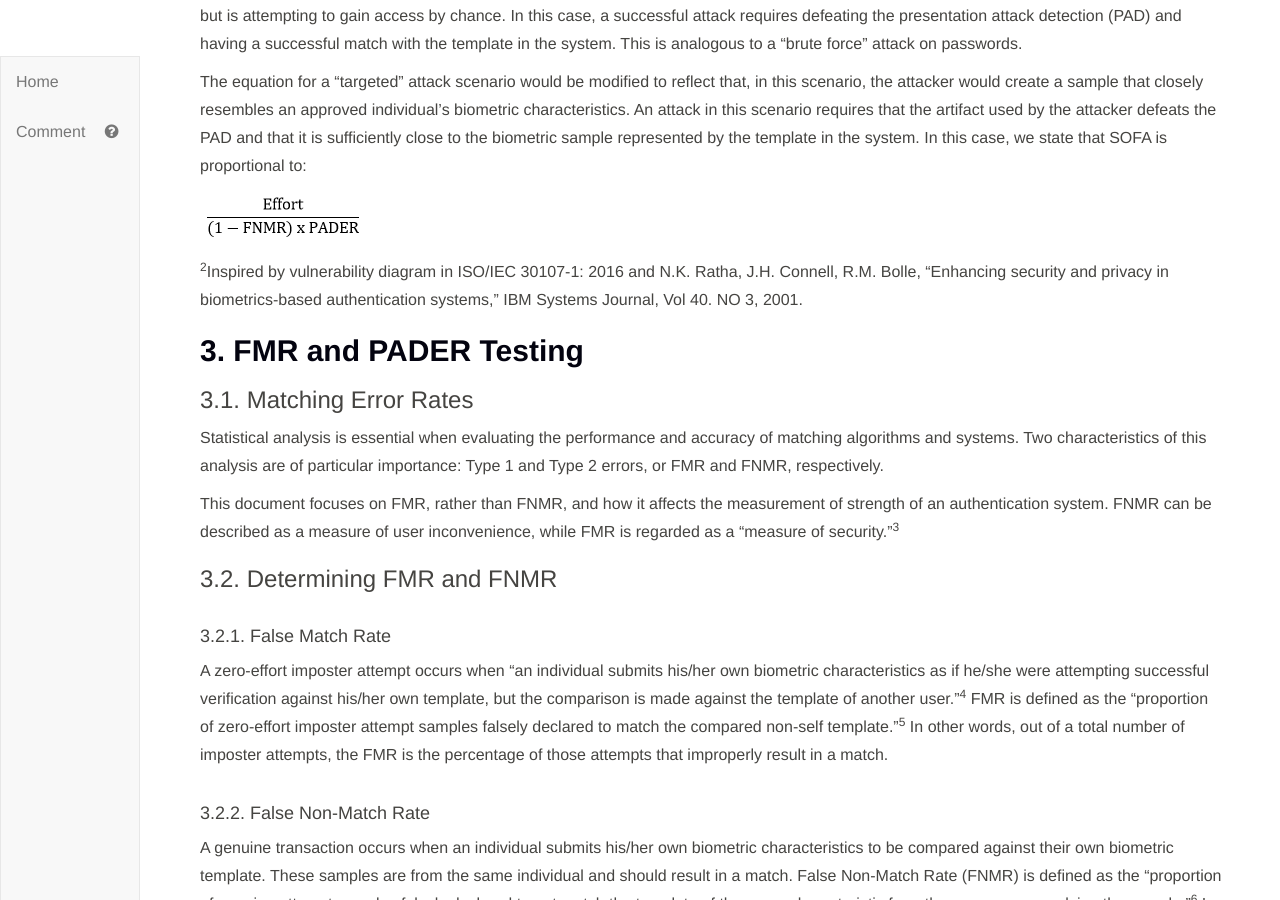
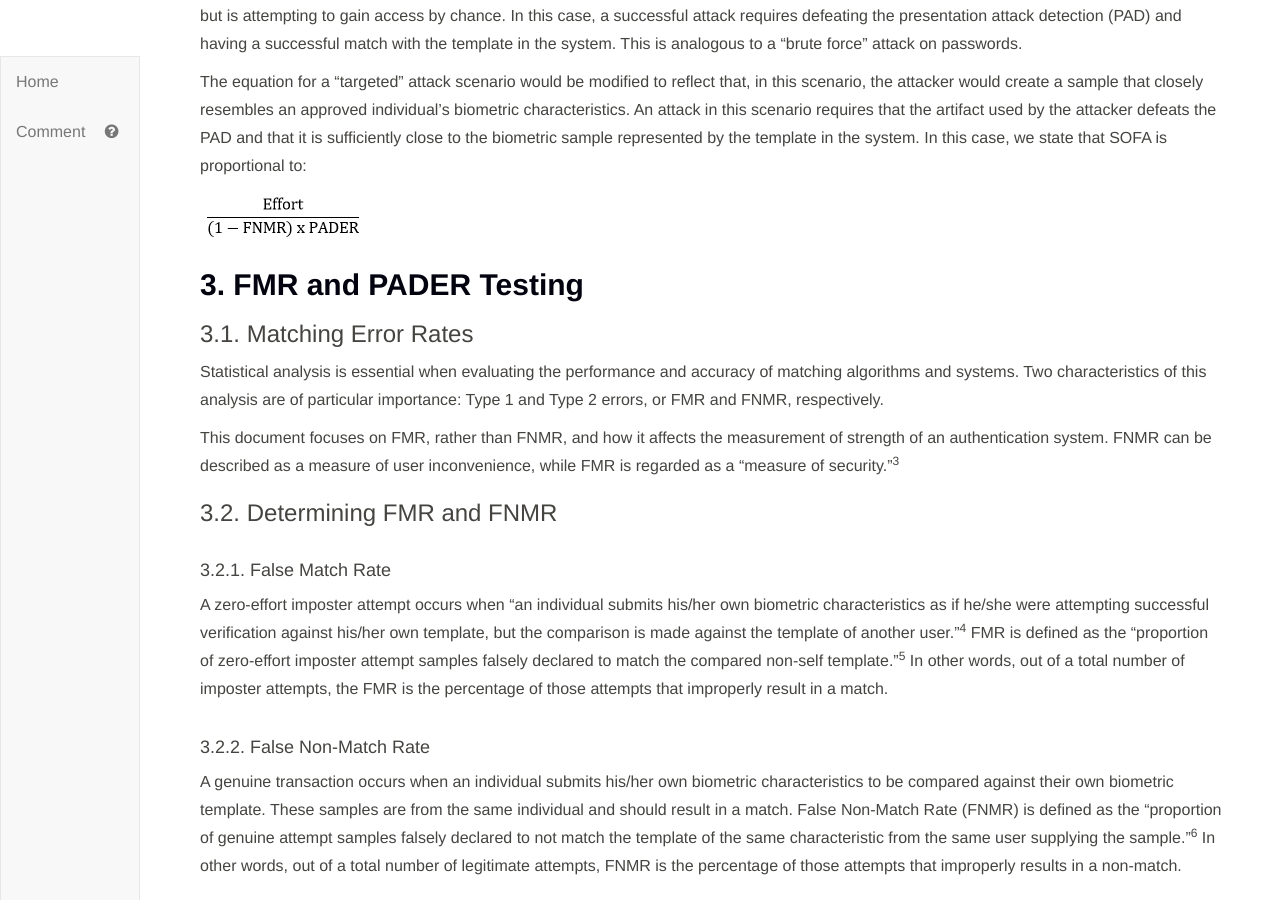
Before and after one commit to usnistgov/SOFA, a Jekyll site: the page built from SOFA.md, in a window 1280 px wide and 900 px high, scrolled down 2980 px. Built offline with Jekyll 4.4.1, drawn with Linux system fonts in a browser that asks for light colours.

Commit message:
Update Strength_of_Function_Overview.md

```diff
--- a/Strength_of_Function_Overview.md
+++ b/Strength_of_Function_Overview.md
@@ -35,5 +35,3 @@ This equation represents a “zero-information” or “a priori” attack scena
 The equation for a “targeted” attack scenario would be modified to reflect that, in this scenario, the attacker would create a sample that closely resembles an approved individual’s biometric characteristics. An attack in this scenario requires that the artifact used by the attacker defeats the PAD and that it is sufficiently close to the biometric sample represented by the template in the system. In this case, we state that SOFA is proportional to:
 
 ![](media/targetedsofa.png)
-
-<sup>2</sup>Inspired by vulnerability diagram in ISO/IEC 30107-1: 2016 and N.K. Ratha, J.H. Connell, R.M. Bolle, “Enhancing security and privacy in biometrics-based authentication systems,” IBM Systems Journal, Vol 40. NO 3, 2001.
```
